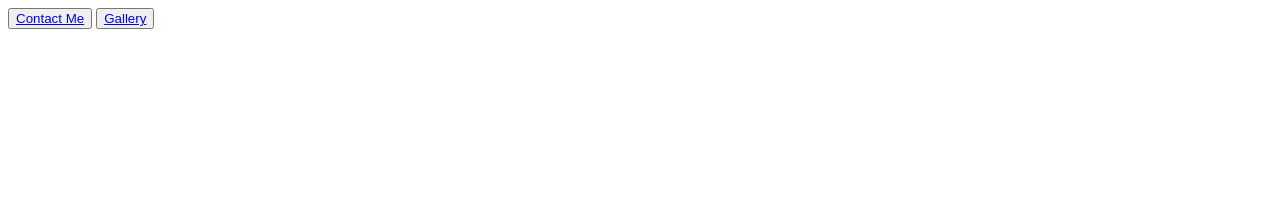
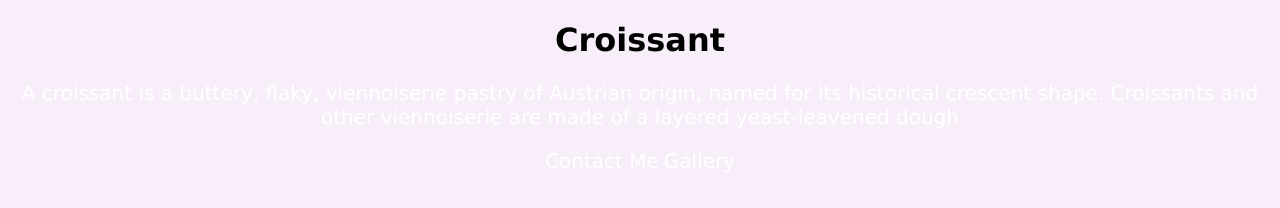
Before and after one commit to Rhitree/Croissant, a plain HTML site: page index.html in a window 1280 px wide. Drawn offline with Linux system fonts and the light colour scheme.

Commit message:
Changed Background Color, font and text alignmnet

```diff
--- a/index.html
+++ b/index.html
@@ -1,17 +1,21 @@
 <!DOCTYPE html>
 <html lang="en">
   <head>
-    <meta charset="UTF-8">
-    <meta name="viewport" content="width=, initial-scale=1.0">
+    <meta charset="UTF-8" />
+    <meta name="viewport" content="width=, initial-scale=1.0" />
     <title>Croissant</title>
-    <link rel="stylesheet" href="src/style.css">
+    <link rel="stylesheet" href="src/style.css" />
   </head>
   <body>
-<button>
+    <h1>Croissant</h1>
+    <p>
+      A croissant is a buttery, flaky, viennoiserie pastry of Austrian origin,
+      named for its historical crescent shape. Croissants and other viennoiserie
+      are made of a layered yeast-leavened dough
+    </p>
+    <footer>
       <a href="/contact.html">Contact Me</a>
-</button>
-<button>
       <a href="/photo.html">Gallery</a>
-</button>
+    </footer>
   </body>
 </html>
--- a/src/style.css
+++ b/src/style.css
@@ -0,0 +1,17 @@
+body {
+    background-color: #f7eef9;
+    font-family: 'Lucida Sans', 'Lucida Sans Regular', 'Lucida Grande', 'Lucida Sans Unicode', Geneva, Verdana, sans-serif;
+    text-align: center;
+}
+
+p {
+    color: white;
+    font-size: 20px;
+
+}
+
+a {
+    text-decoration: none;
+    color: white;
+    font-size: 20px;
+}
```
Also changed, not shown: photo.html (+12 -9 lines). Lines whose indentation alone changed are shown as unchanged.
